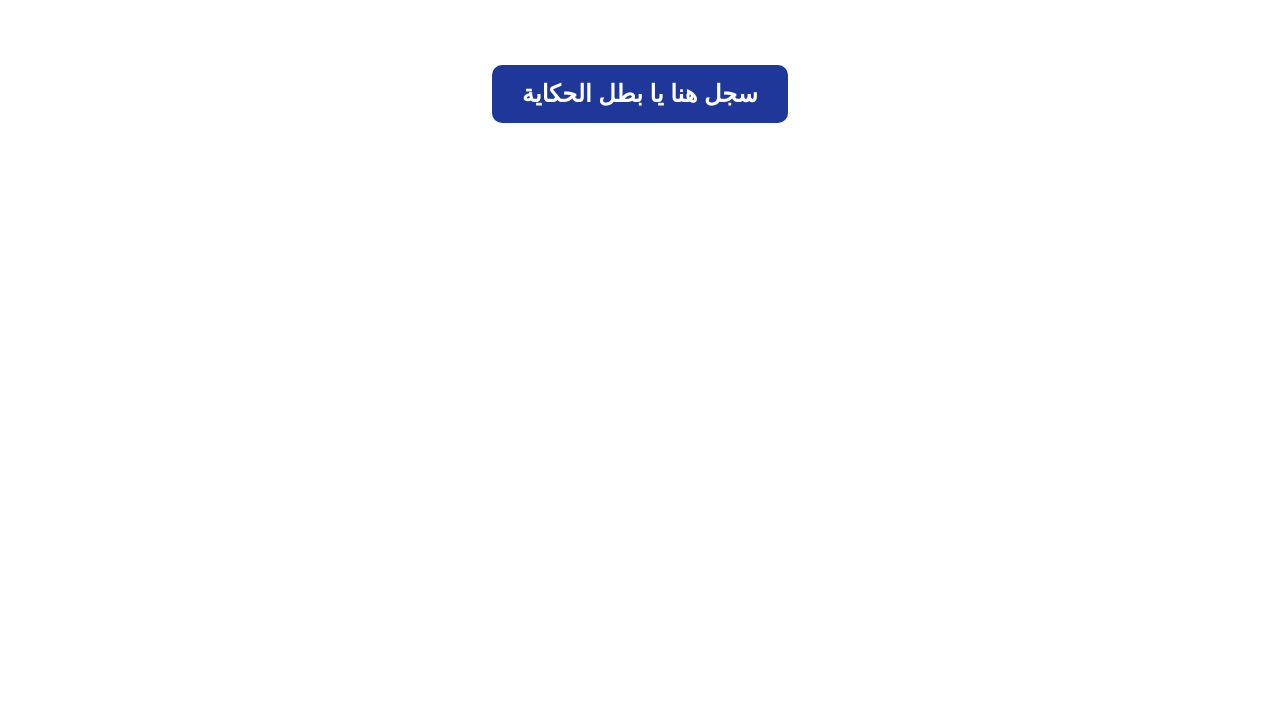
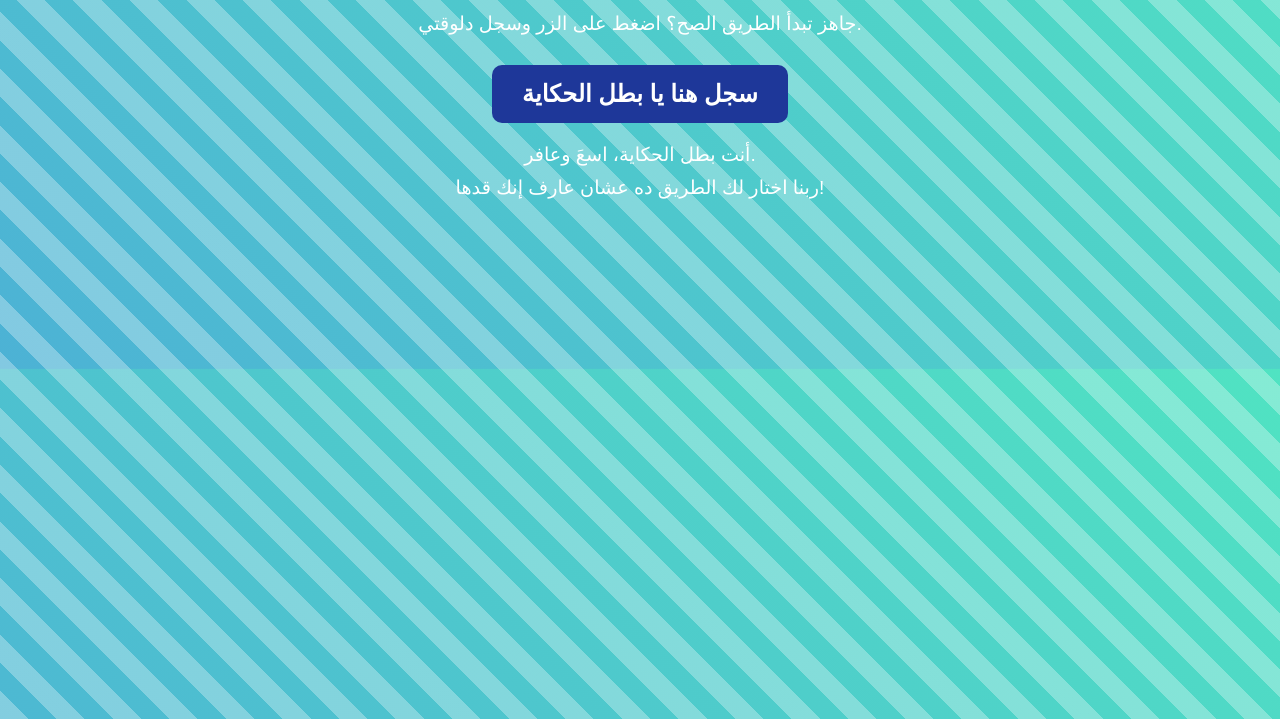
Before and after one commit to Msa499/Your-time-matters-to-us---, a plain HTML site: page index.html in a window 1280 px wide. Shown: the part 81-800 px from the top of the page. Drawn offline with Linux system fonts and the light colour scheme.

Commit message:
Update index.html

```diff
--- a/index.html
+++ b/index.html
@@ -1,19 +1,3 @@
-
-<!DOCTYPE html>
-<html lang="ar">
-<head>
-  <meta charset="UTF-8">
-  <meta name="viewport" content="width=device-width, initial-scale=1.0">
-  <title>بطل الحكاية</title>
-  <style>
-    /* إعدادات الخلفية */
-    body {
-      font-family: "Arial", sans-serif;
-      margin: 0;
-      padding: 0;
-      text-align: center;
-      color: white;
-      overflow: hidden;
 <!DOCTYPE html>
 <html lang="ar">
 <head>
@@ -49,6 +33,11 @@
     p {
       font-size: 1.2rem;
       margin: 10px 0;
+    }
+
+    .motivational-text {
+      font-size: 1.2rem;
+      margin: 20px 0;
     }
 
     /* الزر */
```
